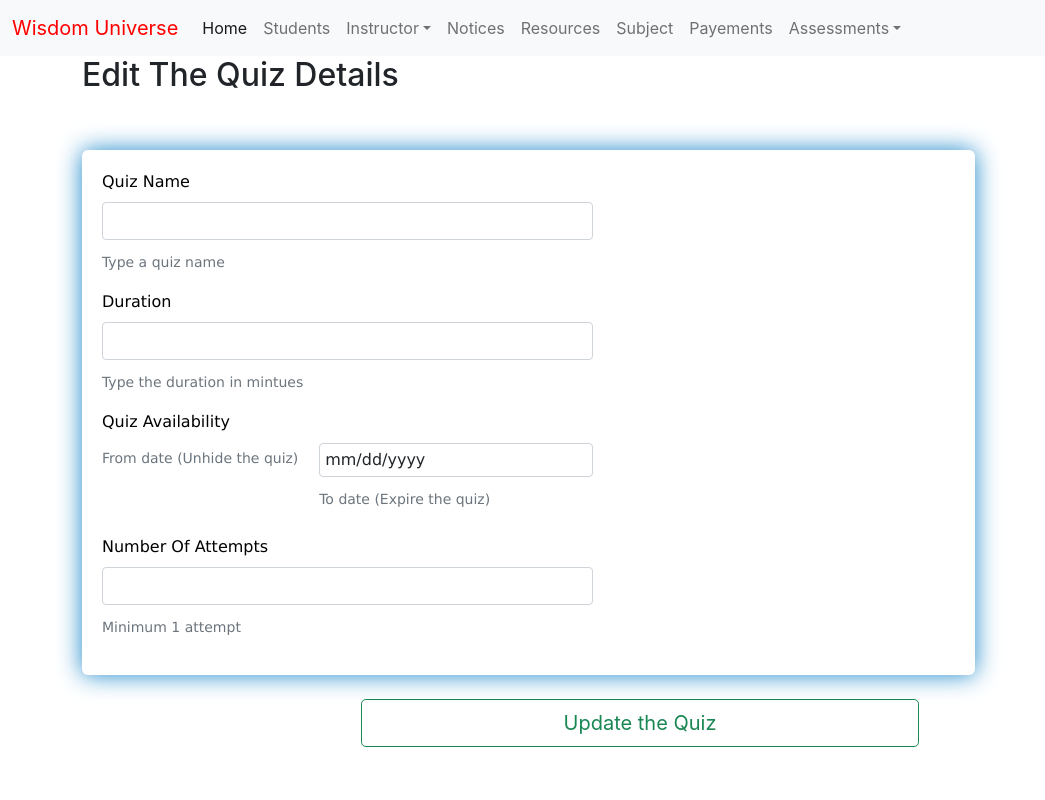
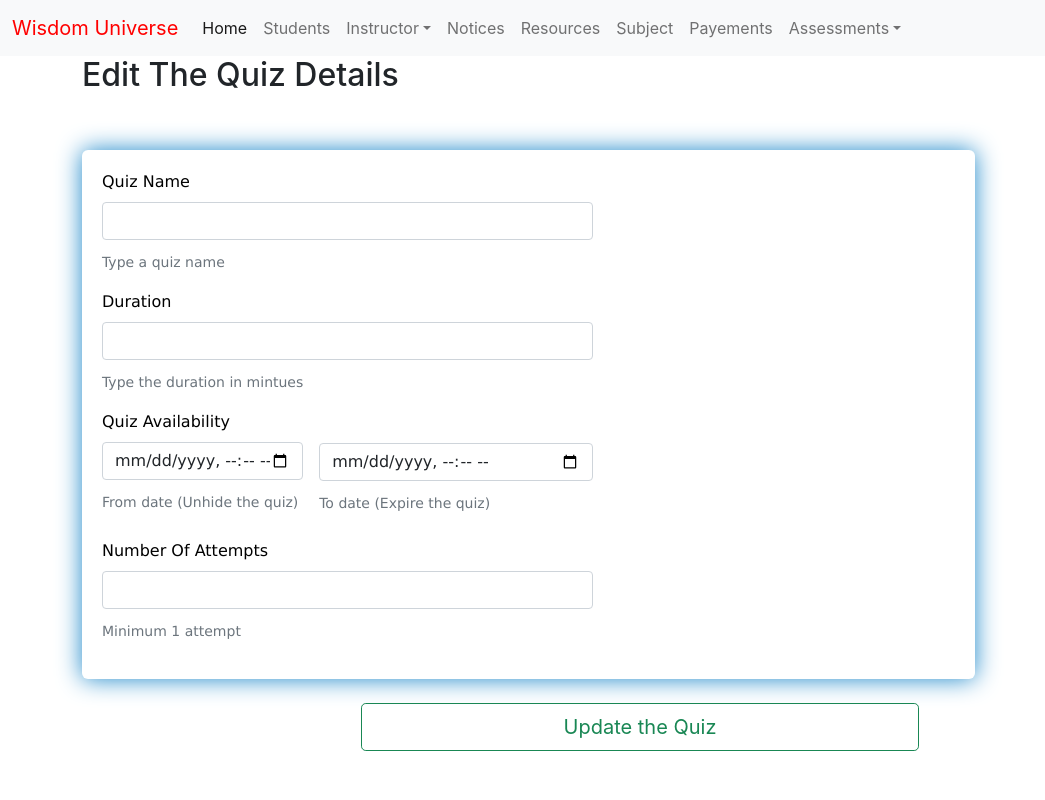
Before and after one commit to ProjectITP/WisdomUniverse, a React (Create React App) app: page /i/quizupdate/1 in a window 1280 px wide. Shown: the top 800 px of the page, without its empty margins (0-1045 px from the left). Built offline with nearby package versions, Linux system fonts and the light colour scheme; no server answers; the HTML template or start-up script is replaced by a standard one.

Commit message:
css folder

```diff
--- a/package.json
+++ b/package.json
@@ -7,6 +7,7 @@
     "@testing-library/react": "^11.2.7",
     "@testing-library/user-event": "^12.8.3",
     "axios": "^0.21.4",
+    "dateformat": "^4.5.1",
     "downloadjs": "^1.4.7",
     "node-sass": "^4.14.1",
     "react": "^17.0.2",
--- a/src/components/QuizAdd.js
+++ b/src/components/Quiz/QuizAdd.js
@@ -63,7 +63,7 @@ export default function QuizAdd(){
                 <div class="row g-3">
                     <div class="col-sm-3">
                             <label for="exampleInputEmail1" class="form-label">Quiz Availability</label>
-                            <input type="date" class="form-control date" id="txtDate" placeholder="From date"
+                            <input type="datetime-local" class="form-control date" id="txtDate" placeholder="From date"
                             onChange={(e)=>{
                                 setStartdate(e.target.value);
                             }}
--- a/src/components/QuizUpdate.js
+++ b/src/components/Quiz/QuizUpdate.js
@@ -1,9 +1,13 @@
 import React, { Component } from 'react';
 import {Link} from 'react-router-dom';
 import axios from 'axios';
+import dateFormat from 'dateformat';
+import moment from 'mo'
 
 
+const today = new Date(),
 
+    date = today.getFullYear() + '-' + (today.getMonth() + 1) + '-' + today.getDate();
 export default class QuizUpdate extends Component {
 
     constructor(props) {
@@ -13,22 +17,29 @@ export default class QuizUpdate extends Component {
             duration:"",
             FromDate:"",
             ToDate:"",
-            Attempts:""
+            Attempts:"",
+            today
         };
       }
 
       componentDidMount(){
 
         const id = this.props.match.params.id
-
-        axios.get(`http://localhost:8070/attemptsass/${id}`).then((res) => {
+        //http://localhost:8070/Quiz/get/${id}
+        //http://localhost:8070/assignment/613ddc2eddc0bc5078269d14
+        axios.get(`http://localhost:8070/assignment/613ddc2eddc0bc5078269d14`).then((res) => {
             this.setState({
-                name:res.data.Quiz.name,
-                duration:res.data.Quiz.duration,
-                FromDate:res.data.FromDate,
-                ToDate:res.data.Quiz.ToDate,
-                Attempts:res.data.Quiz.Attempts
+                // name:res.data.Quiz.name,
+                // duration:res.data.Quiz.duration,
+                // FromDate:res.data.Quiz.FromDate,
+                // ToDate:dateFormat(res.data.Quiz.ToDate,"yyyy-mm-dd"),
+                // Attempts:res.data.Quiz.Attempts
+                 FromDate:res.data.Assignment.FromDate,
+                 cuDate:new Date()
             });
+            console.log(res.data);
+            console.log(dateFormat(today,))
+            //console.log(dateFormat(res.data.Quiz.FromDate, "yyyy-mm-dd HH:mm:ss"))
         });
       }
 
@@ -99,13 +110,12 @@ export default class QuizUpdate extends Component {
                 <div className="row g-3">
                     <div className="col-sm-3" id="datetimepicker1">
                             <label for="exampleInputEmail1" className="form-label">Quiz Availability</label>
-
+                            <input type="datetime-local" className="form-control" id="enddate" placeholder="To date" name="FromDate" min={this.state.cuDate}  value={this.state.FromDate} onChange={this.handleInputChange} required={true}/>
                             <div id="emailHelp" className="form-text">From date (Unhide the quiz)</div>
                     </div>
-
                     <div className="col-sm-4">
                             <label for="exampleInputEmail1" className="form-label col-form-label-lg"></label>
-                            <input type="date" className="form-control" id="enddate" placeholder="To date" name="ToDate"  value={this.state.ToDate} onChange={this.handleInputChange} required={true}/>
+                            <input type="datetime-local" className="form-control" id="enddate" placeholder="To date" name="ToDate" min={this.state.FromDate} value={this.state.ToDate} onChange={this.handleInputChange} required={true}/>
                             <div id="emailHelp" className="form-text">To date (Expire the quiz)</div>
                     </div>
                 </div>
```
Also changed, not shown: src/App.js (+6 -6 lines), guide.txt, src/components/Assignment/AssignmentAdd.js (renamed from src/components/AssignmentAdd.js), src/components/Assignment/AssignmentView.js (renamed from src/components/AssignmentView.js), src/components/Quiz/Quiz.js (renamed from src/components/Quiz.js), src/components/Quiz/QuizViewAll.js (renamed from src/components/QuizViewAll.js), src/components/css/sample.css (added), 1 other file (tests, documents, lock files or other folders).
